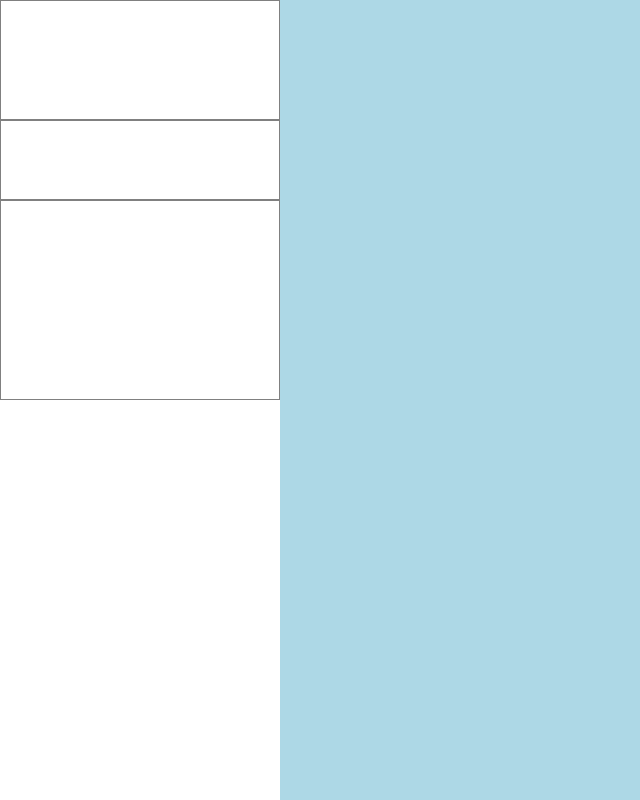
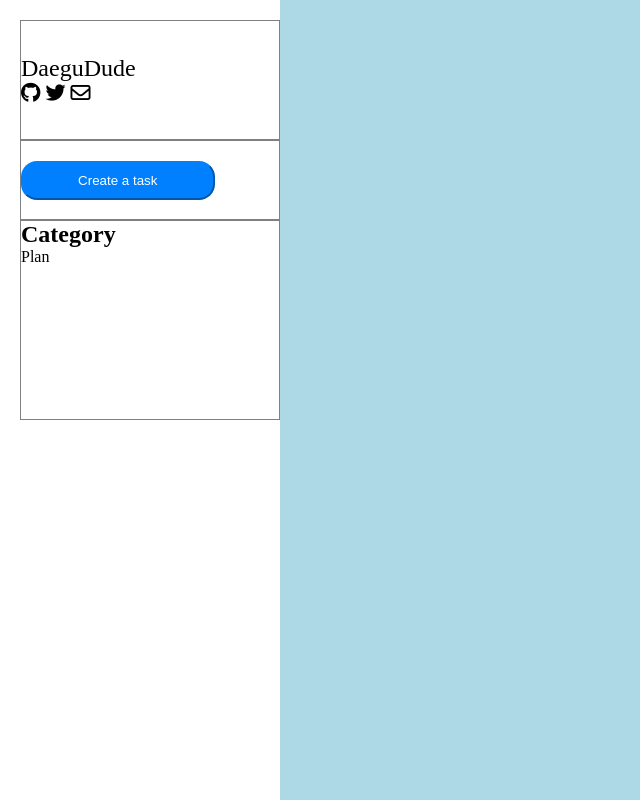
Before and after one commit to DaeguDude/TOP-todolist, a plain HTML site: page index.html in a window 1280 px wide. Shown: the whole page, without its empty margins (0-640 px from the left). Drawn offline with Linux system fonts and the light colour scheme.

Commit message:
Initial work for header done

```diff
--- a/css/style.css
+++ b/css/style.css
@@ -9,6 +9,37 @@ body {
   background-position: center;
 }
 
+/* Global Settings */
+
+/* A has no undertext and default color */
+a {
+  text-decoration: none;
+  color: #000;
+}
+
+/* Utility Classes */
+
+button {
+  background-color: #0080ff;
+  color: #fff;
+  cursor: pointer;
+
+  border-color: #0080ff;
+}
+
+button:hover {
+  background-color: #4ca6ff;
+}
+
+button:active {
+  transform: scale(0.95);
+}
+
+ul {
+  list-style: none;
+}
+
+/* CSS styling for Main Page */
 .container {
   height: 100vh;
 
@@ -24,6 +55,8 @@ header {
 .header-container {
   width: 100%;
   height: 100%;
+  padding-left: 20px;
+  padding-top: 20px;
 
   display: flex;
   flex-direction: column;
@@ -35,14 +68,50 @@ header {
 
 .header-container .title {
   height: 120px;
+
+  display: flex;
+  flex-direction: column;
+  justify-content: center;
 }
 
-.header-container .create-task-btn {
+.header-container .title span {
+  /* border: 1px solid gray; */
+}
+
+.header-container .my-name {
+  font-size: 1.5rem;
+}
+
+.header-container .social-media-items {
+  font-size: 1.25rem;
+}
+
+
+
+.header-container .create-task-btn-box {
   height: 80px;
+
+  display: flex;
+  align-items: center;
+}
+
+.header-container #create-task {
+  width: 75%;
+  height: 50%;
+
+  border-radius: 1rem;
 }
 
 .header-container .category {
   height: 200px;
+
+  display: flex;
+  flex-direction: column;
+}
+
+.category span {
+  font-size: 1.5rem;
+  font-weight: 550;
 }
 
 main {
--- a/index.html
+++ b/index.html
@@ -5,14 +5,40 @@
   <meta name="viewport" content="width=device-width, initial-scale=1.0">
   <link rel="stylesheet" href="./css/style.css">
   <title>TodoList</title>
+
+  <!-- Font Awesome -->
+  <script src="https://kit.fontawesome.com/fadac8530c.js" crossorigin="anonymous"></script>
 </head>
 <body>
   <div class="container">
     <header>
       <div class="header-container">
-        <div class="title items"></div>
-        <div class="create-task-btn items"></div>
-        <div class="category items"></div>
+        <div class="title items">
+          <span class="my-name">DaeguDude</span>
+          <span class="social-media-items">
+            <a href="https://github.com/DaeguDude">
+              <i class="fab fa-github"></i>
+            </a>
+
+            <a href="https://twitter.com/Daegudude_Kim">
+              <i class="fab fa-twitter"></i>
+            </a>
+            <a href="mailto:k3hppk@gmail.com">
+              <i class="far fa-envelope"></i>
+            </a>
+          </span>
+        </div>
+        <div class="create-task-btn-box items">
+          <button id="create-task">
+            Create a task
+          </button>
+        </div>
+        <div class="category items">
+          <span>Category</span>
+          <ul>
+            <li>Plan</li>
+          </ul>
+        </div>
       </div>
     </header>
     <main>
```
Also changed, not shown: README.md.
